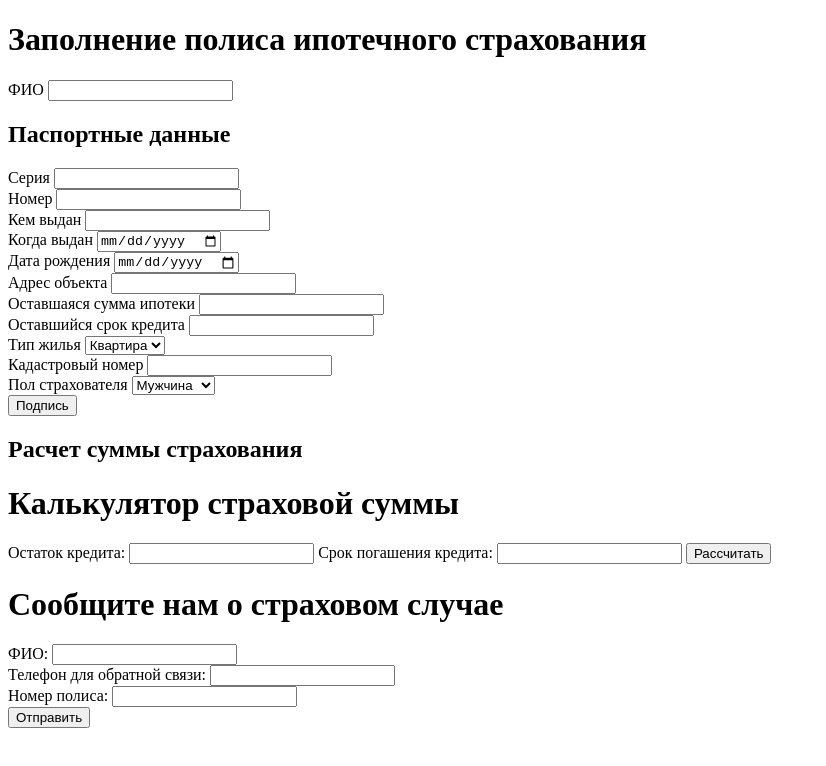
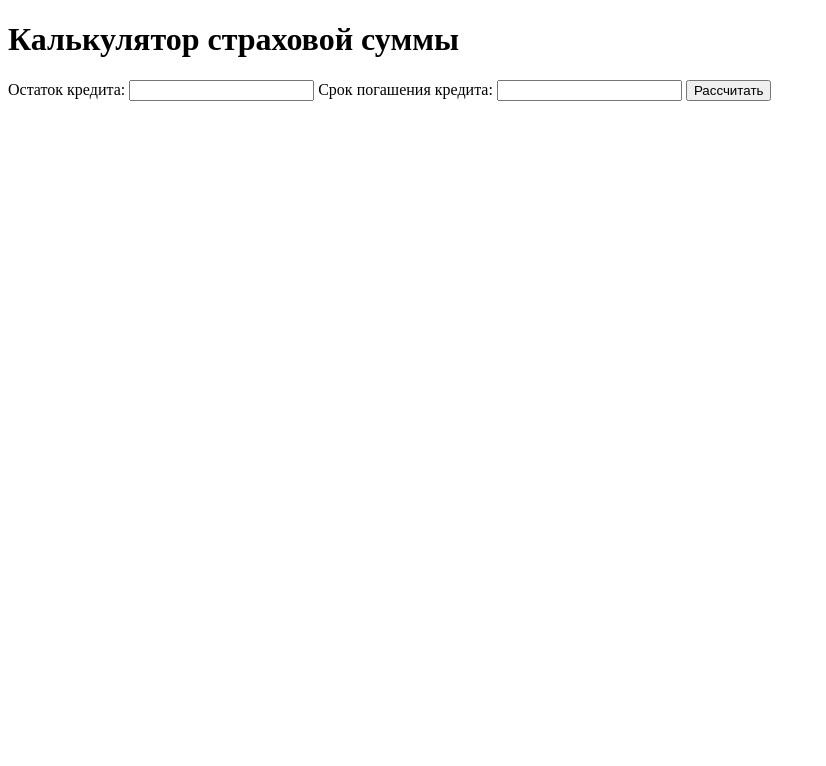
Before and after one commit to Unfeel-coder/Krasnova, a plain HTML site: page index.html in a window 1280 px wide. Shown: the whole page, without its empty margins (0-826 px from the left). Drawn offline with Linux system fonts and the light colour scheme.

Commit message:
Update index.html

```diff
--- a/index.html
+++ b/index.html
@@ -1,75 +1,3 @@
-<!DOCTYPE html>
-<html>
-<head>
-  <meta charset="UTF-8">
-  <title>Полис ипотечного страхования</title>
-  <link rel="stylesheet" href="style.css">
-</head>
-<body>
-  <h1>Заполнение полиса ипотечного страхования</h1>
-  <form id="form">
-    <div>
-      <label for="name">ФИО</label>
-      <input type="text" id="name" name="name" required>
-    </div>
-    <div>
-      <h2>Паспортные данные</h2>
-      <div>
-        <label for="passportSeries">Серия</label>
-        <input type="text" id="passportSeries" name="passportSeries" required>
-      </div>
-      <div>
-        <label for="passportNumber">Номер</label>
-        <input type="text" id="passportNumber" name="passportNumber" required>
-      </div>
-      <div>
-        <label for="passportIssuedBy">Кем выдан</label>
-        <input type="text" id="passportIssuedBy" name="passportIssuedBy" required>
-      </div>
-      <div>
-        <label for="passportIssuedDate">Когда выдан</label>
-        <input type="date" id="passportIssuedDate" name="passportIssuedDate" required>
-      </div>
-    </div>
-    <div>
-      <label for="birthDate">Дата рождения</label>
-      <input type="date" id="birthDate" name="birthDate" required>
-    </div>
-    <div>
-      <label for="address">Адрес объекта</label>
-      <input type="text" id="address" name="address" required>
-    </div>
-    <div>
-      <label for="remainingMortgageSum">Оставшаяся сумма ипотеки</label>
-      <input type="number" id="remainingMortgageSum" name="remainingMortgageSum" required>
-    </div>
-    <div>
-      <label for="termRepayment">Оставшийся срок кредита</label>
-      <input type="number" id="termRepayment" name="termRepayment" required>
-    </div>
-    <div>
-      <label for="housingType">Тип жилья</label>
-      <select id="housingType" name="housingType" required>
-        <option value="apartment">Квартира</option>
-        <option value="house">Дом</option>
-      </select>
-    </div>
-    <div>
-      <label for="cadastralNumber">Кадастровый номер</label>
-      <input type="text" id="cadastralNumber" name="cadastralNumber" required>
-    </div>
-    <div>
-      <label for="gender">Пол страхователя</label>
-      <select id="gender" name="gender" required>
-        <option value="male">Мужчина</option>
-        <option value="female">Женщина</option>
-      </select>
-        <div>
-      <button type="submit" id="submit-button">Подпись</button>
-    </div>
-  </form>
-    </div>
-    <h2 id="calculation">Расчет суммы страхования</h2>
 <!DOCTYPE html>
 <html>
 <head>
@@ -128,29 +56,9 @@
 
         // Выводим результат
         document.querySelector("#result").innerHTML = "Страховая премия: " + insurancePremium.toFixed(2) + " рублей";
+
       });
     });
   </script>
 </body>
 </html>
-
-<html>
-<head>
-  <title>Сообщите нам о страховом случае</title>
-</head>
-<body>
-  <h1>Сообщите нам о страховом случае</h1>
-  <form>
-    <label for="name">ФИО:</label>
-    <input type="text" id="name">
-    <br>
-    <label for="phone">Телефон для обратной связи:</label>
-    <input type="tel" id="phone">
-    <br>
-    <label for="policy_number">Номер полиса:</label>
-    <input type="number" id="policy_number">
-    <br>
-    <input type="submit" value="Отправить">
-  </form>
-</body>
-</html>
```
